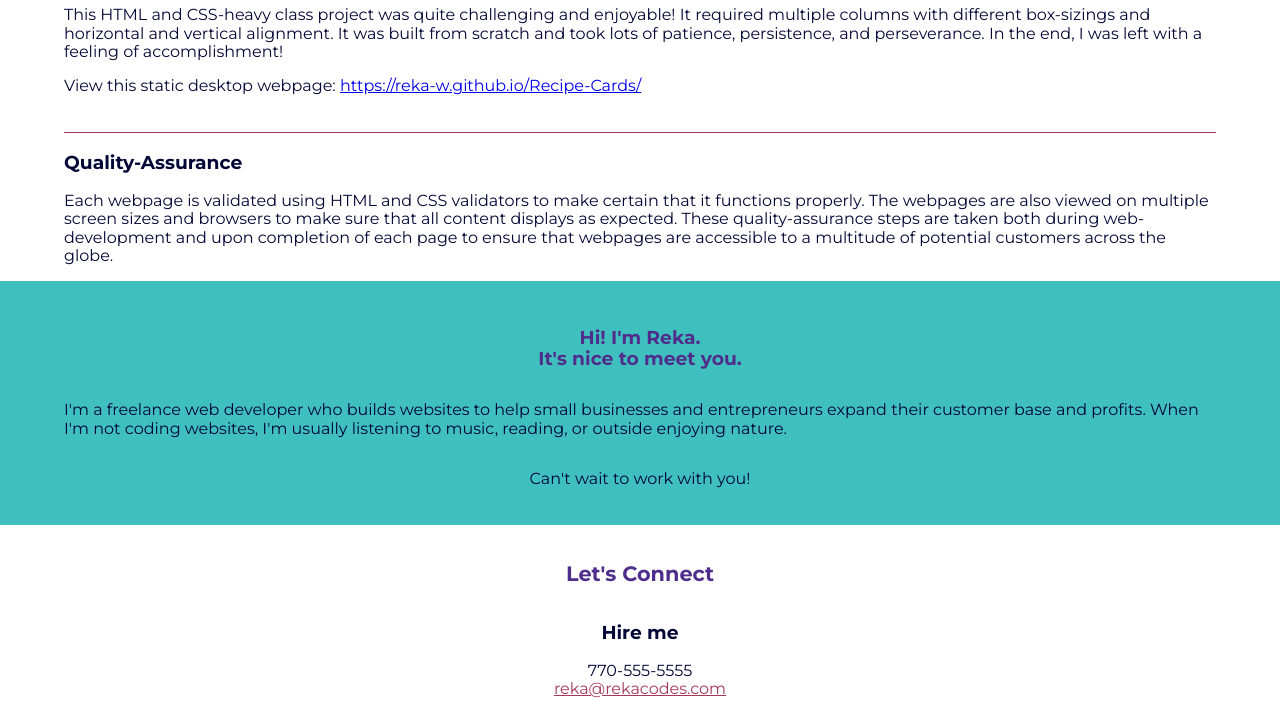
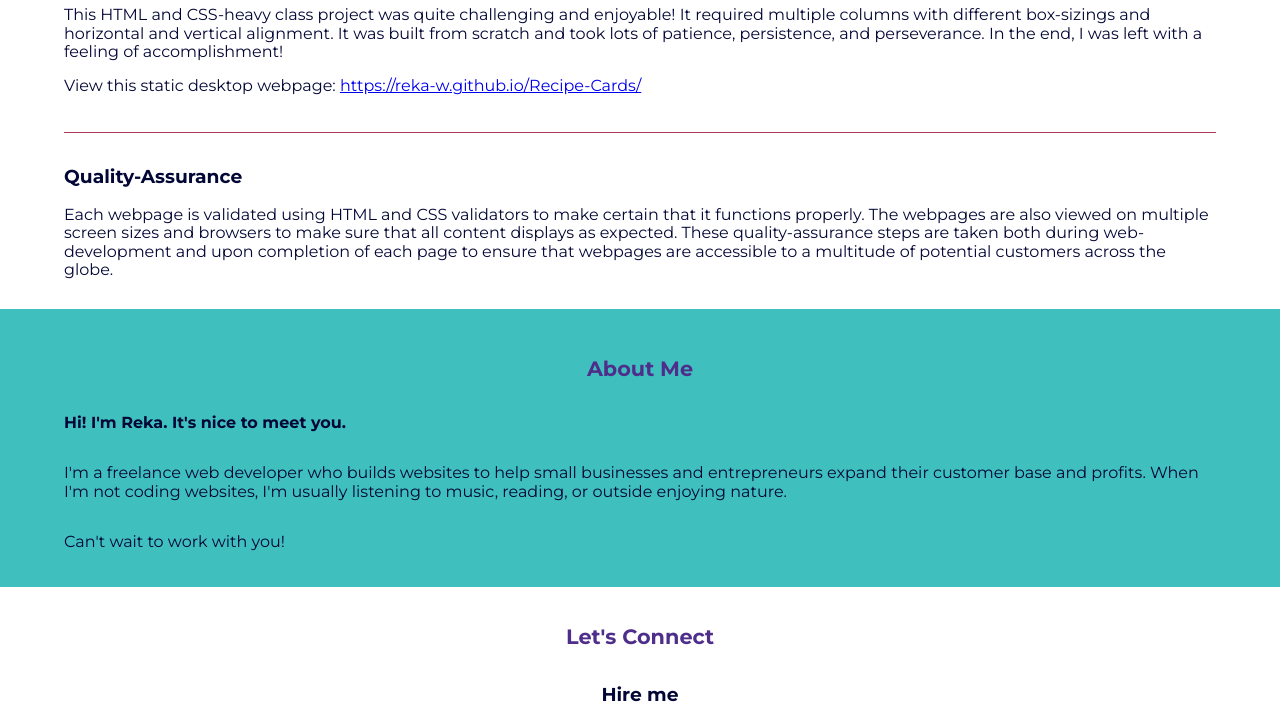
Before and after one commit to Reka-W/responsive-portfolio-website, a website built with Parcel: page index.html in a window 1280 px wide. Shown: the part 4100-4822 px from the top of the page. Built offline with nearby package versions, Linux system fonts and the light colour scheme.

Commit message:
Changed text align in about section

```diff
--- a/css/main.css
+++ b/css/main.css
@@ -240,6 +240,10 @@ figure {
   border: 1px solid #4E2E8A;
 }
 
+.assurance {
+  margin: .875em 0;
+}
+
 /****** About Me Section ********/
 
 #about {
@@ -247,13 +251,12 @@ figure {
   background: #40BFBF;
 }
 
-#about h2 {
-  font-size: 1.17em;
-  text-align: center;
+.port-pic {
+  margin-top: 30px;
 }
 
-.port-pic {
-  margin-top: 30px;
+#about p {
+  width: 100%;
 }
 
 /****** Footer Section ********/
--- a/index.html
+++ b/index.html
@@ -151,7 +151,8 @@
 
           <section id="about">
             <div class="container-wrapper">
-                <h2>Hi! I'm Reka.<br>It's nice to meet you.</h2>
+                <h2>About Me</h2>
+                <p><strong>Hi! I'm Reka. It's nice to meet you.</strong></p>
                 <p class="bio">I'm a freelance web developer who builds websites to help small businesses and entrepreneurs expand their customer base and profits. When I'm not coding websites, I'm usually listening to music, reading, or outside enjoying nature. </p>
                 <p>Can't wait to work with you!</p>
             </div>
```
